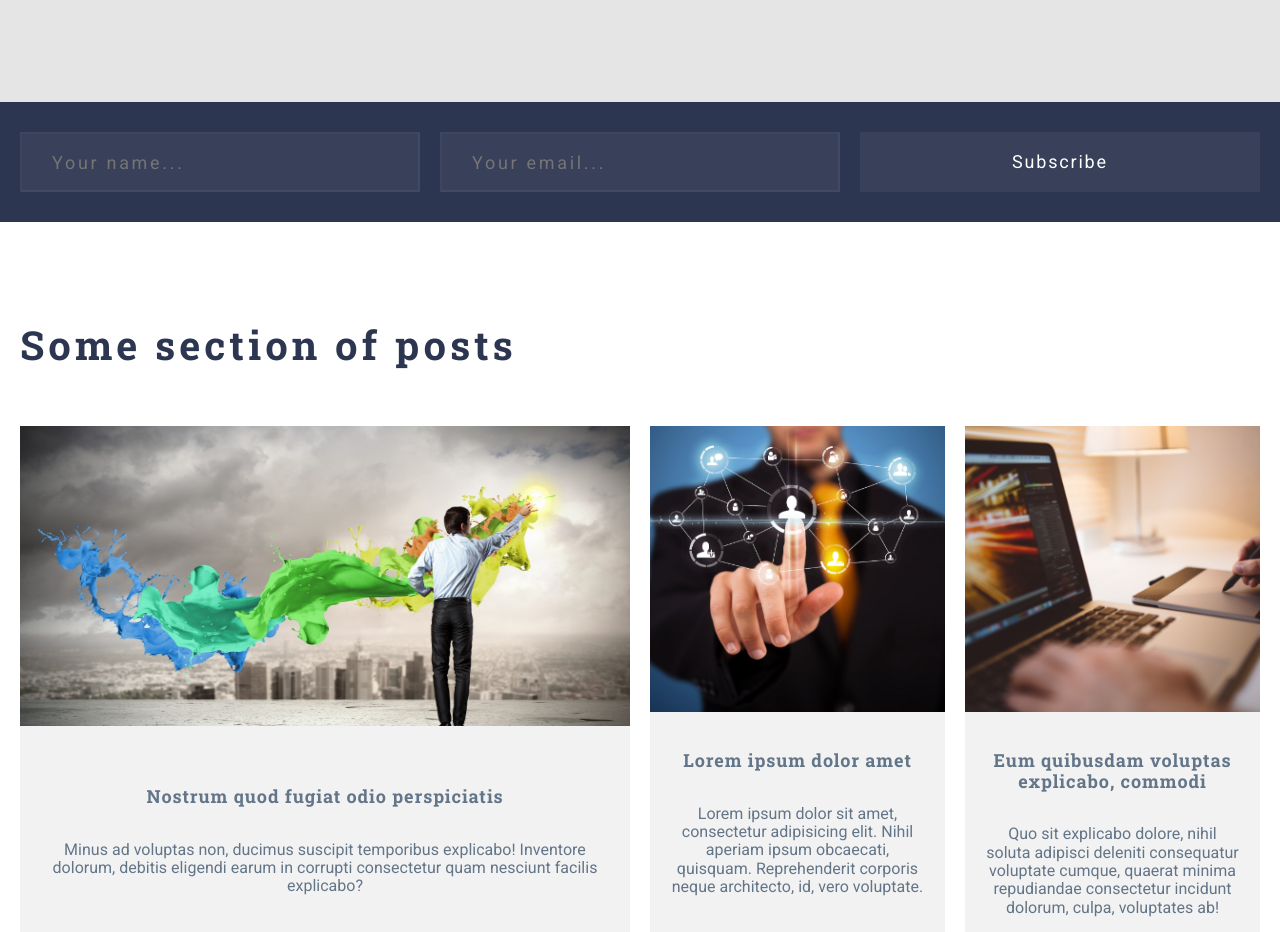
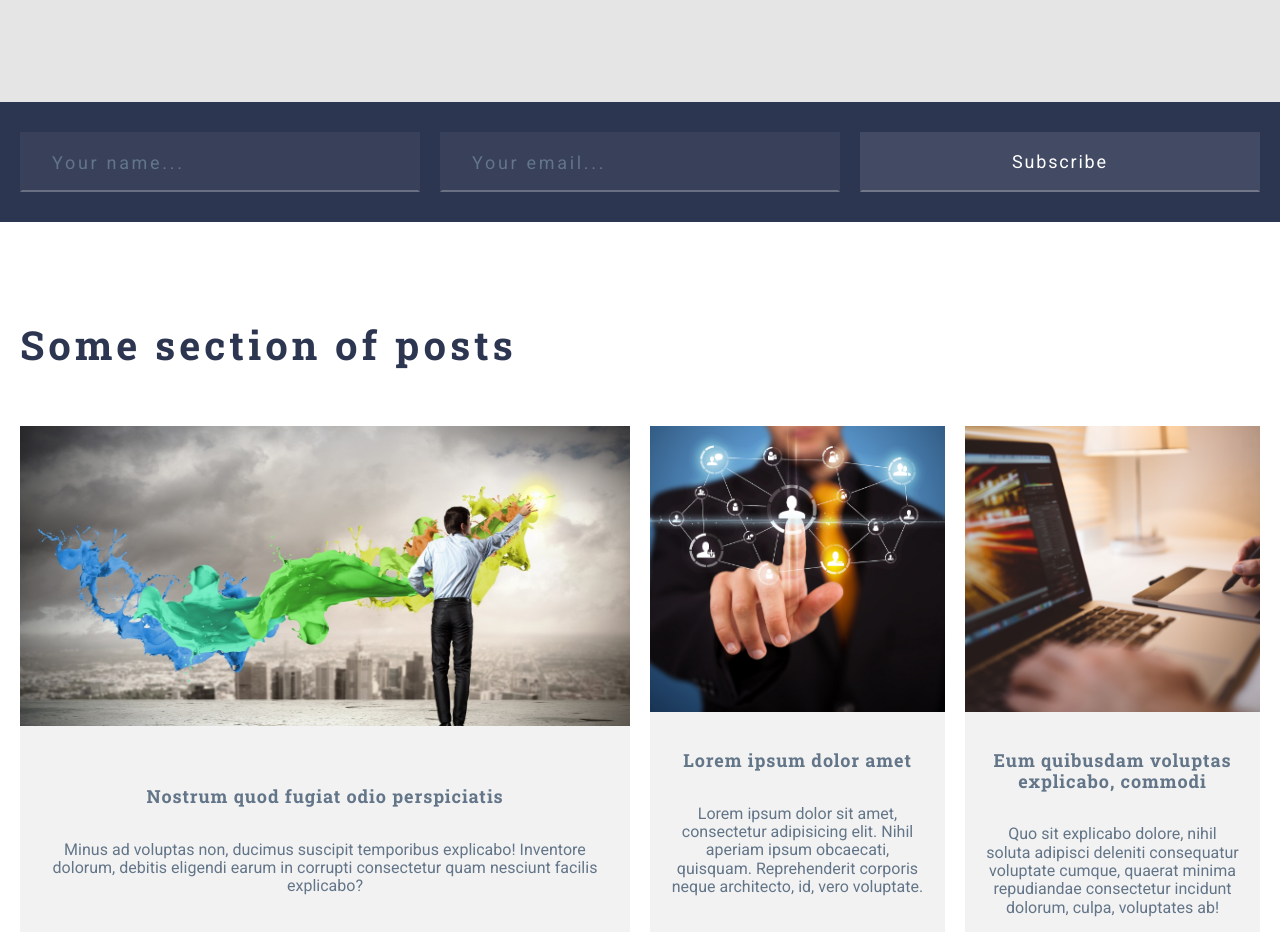
Before and after one commit to timoshevichaleks/grid-template, a website: page index.html in a window 1280 px wide. Shown: the part 2400-3332 px from the top of the page. Drawn offline with Linux system fonts and the light colour scheme.

Commit message:
fixed section form

```diff
--- a/assets/scss/sections/_section-form.scss
+++ b/assets/scss/sections/_section-form.scss
@@ -48,14 +48,26 @@
       transition: background-color 0.5s, border-color 0.5s;
       letter-spacing: 0.15em;
 
-      border-color: rgba($color-light, 0.05);
+      border-color: rgba($color-primary, 0);
+      border-bottom-color: rgba($color-light, 0.25);
       background-color: rgba($color-light, 0.05);
+
+      font-size: 1.125rem;
+      &::placeholder {
+        transition: color 0.5s;
+
+        color: $color-gray;
+      }
       &:hover,
       &:focus {
         color: rgba($color-light, 0.99);
-        border-bottom: 2px solid $color-light;
+        border-color: rgba($color-light, 0.25);
+        border-bottom-color: $color-light;
         outline: none;
         background-color: rgba($color-light, 0.15);
+        &::placeholder {
+          color: rgb(140, 155, 171);
+        }
       }
     }
     .btn {
@@ -64,13 +76,16 @@
       transition: background-color 0.5s;
       &:hover,
       &:focus {
+        cursor: pointer;
+
         border: 2px solid $color-light;
         background-color: $color-accent;
       }
       &--primary {
         color: $color-light;
         border-color: rgba($color-light, 0);
-        background-color: rgba($color-light, 0.05);
+        border-bottom-color: rgba($color-light, 0.25);
+        background-color: rgba($color-light, 0.10);
       }
     }
   }
```
Also changed, not shown: index.html (+0 -24 lines), assets/css/style.css.
